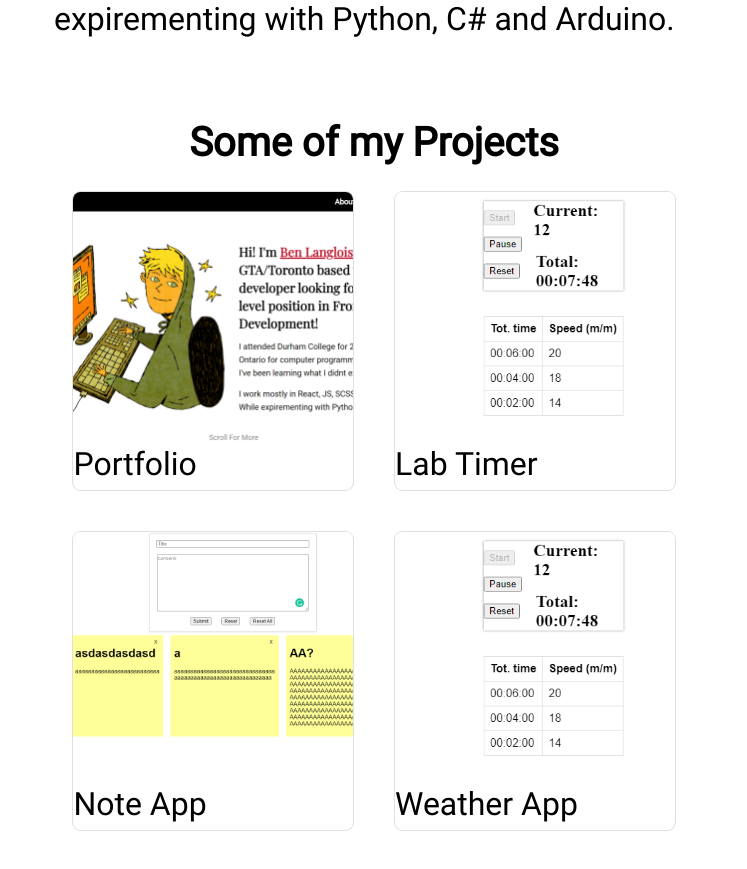
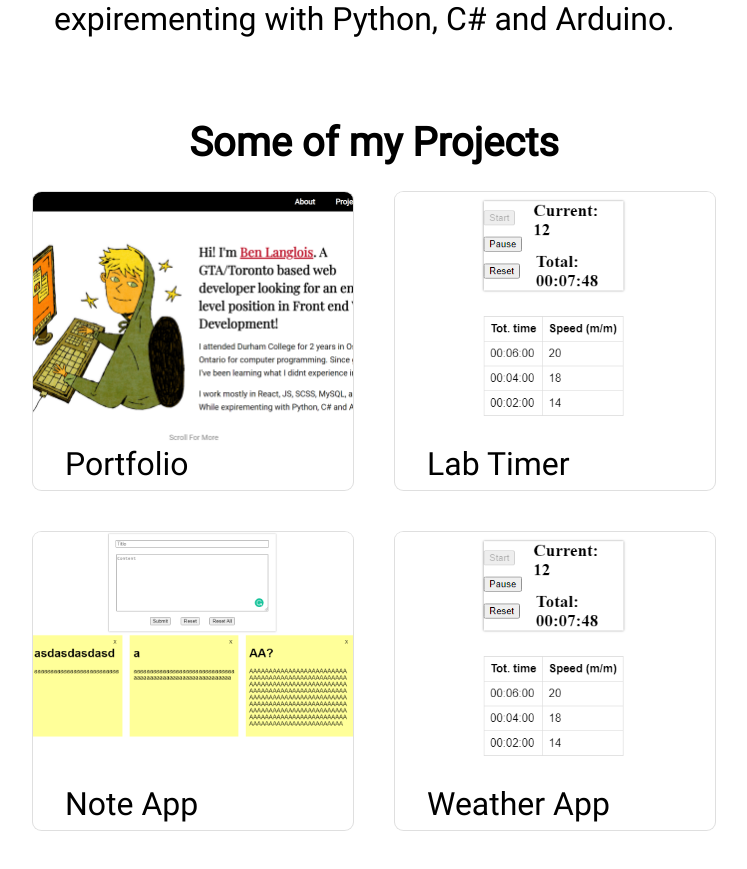
Before and after one commit to Ben-Langlois/Portfolio, a React (Create React App) app in the folder portfolio/: page / in a window 1280 px wide. Shown: the part 601-1470 px from the top of the page, without its empty margins (266-1013 px from the left). Built offline with nearby package versions, Linux system fonts and the light colour scheme.

Commit message:
more styling on cards, going to finish stlying or work on filtering next

```diff
--- a/portfolio/src/styles/styles.scss
+++ b/portfolio/src/styles/styles.scss
@@ -68,12 +68,16 @@ body{
     grid-template-areas:  ". header ."
                 ". about ."
                 ". projects .";
-    grid-template-columns: auto clamp(600px, 50vw, 900px) auto;
+    grid-template-columns: auto;
     grid-template-rows: 25vh 50vh auto;
+
+    justify-content: center;
+
 
     header{
         grid-area: header;
-
+        justify-self: center;
+        width: clamp(600px, 50vw, 900px);
         /* NavBar */
         .nav-links{
             font-size: 2.7vh;
@@ -141,6 +145,10 @@ body{
         grid-area: about;
         display: flex;
         align-items: center;
+        justify-self: center;
+
+        width: clamp(600px, 50vw, 900px);
+
 
         div{
             height: auto;
@@ -155,8 +163,9 @@ body{
 
     #projects{
         grid-area: projects;
-        width: 100%;
-        margin-top: 15vh;
+        width: clamp(600px, 60vw, 1100px);
+        margin: 15vh 0;
+
 
         #card-container{
             // flex
@@ -164,13 +173,14 @@ body{
             flex-flow: row wrap;
             justify-content: center;
             gap: 5vh;
-            margin: 3vh auto;
+            // margin: 3vh auto;
+            padding-top: 3vh;
             // width: 60vw;
 
             // new attempt
             .card{
                 height: 300px;
-                width: 22vw;
+                // width: 22vw;
                 border-radius: 3%;
                 overflow: hidden;
                 transition: all 1s ease;
@@ -194,7 +204,7 @@ body{
 
                 h1{
                     grid-area: title;
-                    // margin: 1rem;
+                    margin: 0 0 0 10%;
                     font-size: 2rem;
                     z-index: 1;
                     justify-self: start;
@@ -202,7 +212,7 @@ body{
 
                 p{
                     grid-area: desc;
-                    margin: 0.5rem;
+                    margin: 0.5rem 0;
                     z-index: 1;
                     width: 80%;
                 }
@@ -222,21 +232,8 @@ body{
                     grid-template-rows:60% 10% auto;
 
                     img{
-                        z-index: 0;
                         filter: blur(1.5px);
                     }
-
-                    h1{
-                        z-index: 1;
-                    }
-
-                    p{
-                        z-index: 1;
-                    }
-
-
-
-
             }
         }
     }
```
